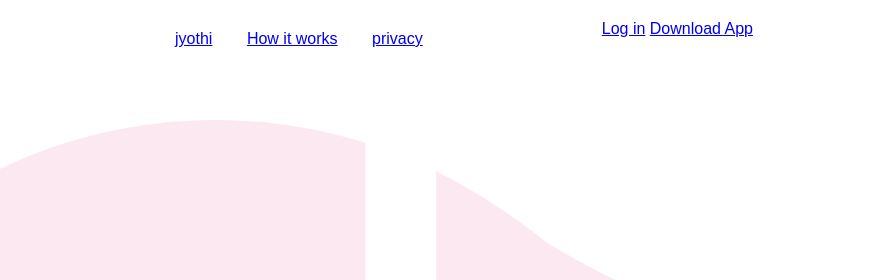
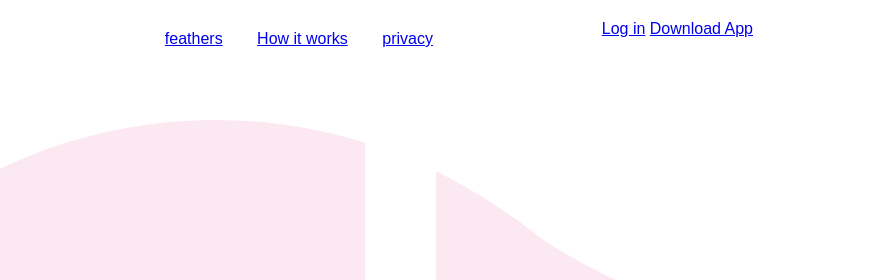
Before and after one commit to chaitanyatanneti/Socially, a plain HTML site: page index.html in a window 1280 px wide. Shown: the top 280 px of the page, 399-1280 px from the left. Drawn offline with Linux system fonts and the light colour scheme.

Commit message:
fourth commit

```diff
--- a/index.html
+++ b/index.html
@@ -11,7 +11,7 @@
     <nav>
         <img src="images/logo.png " class="'logo">
         <ul>
-            <li><a href="#">jyothi</a></li>
+            <li><a href="#">feathers</a></li>
             <li><a href="#">How it works</a></li>
             <li><a href="#">privacy</a></li>
 
```
